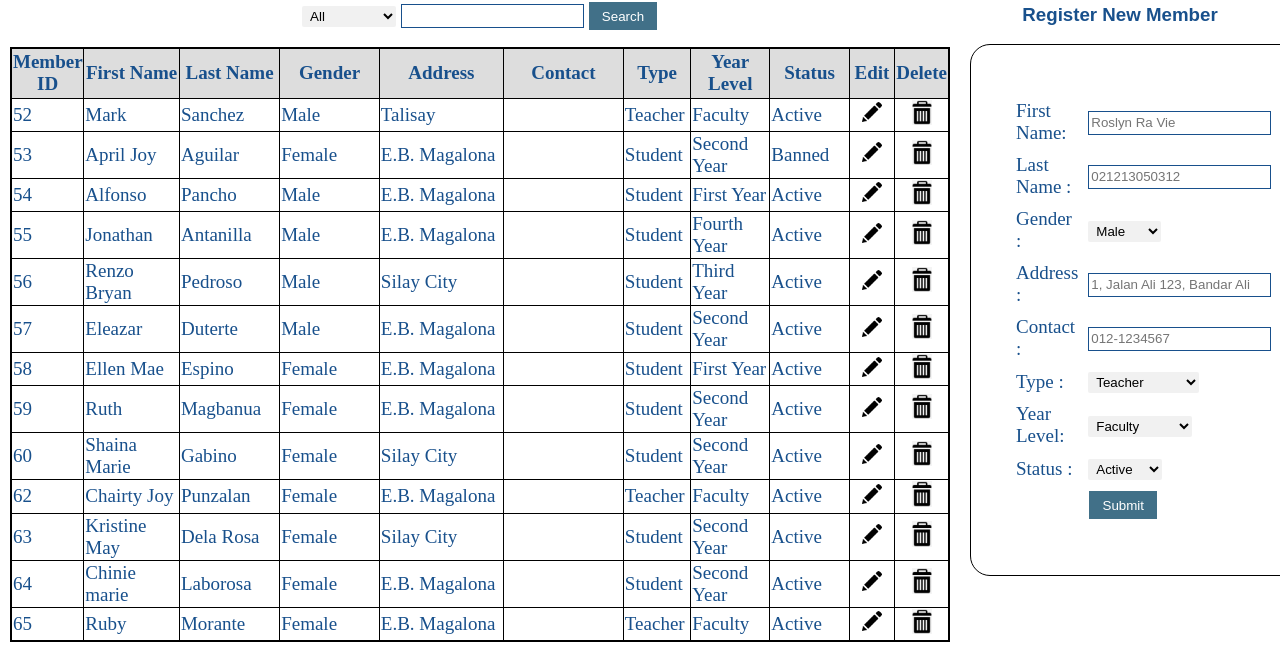
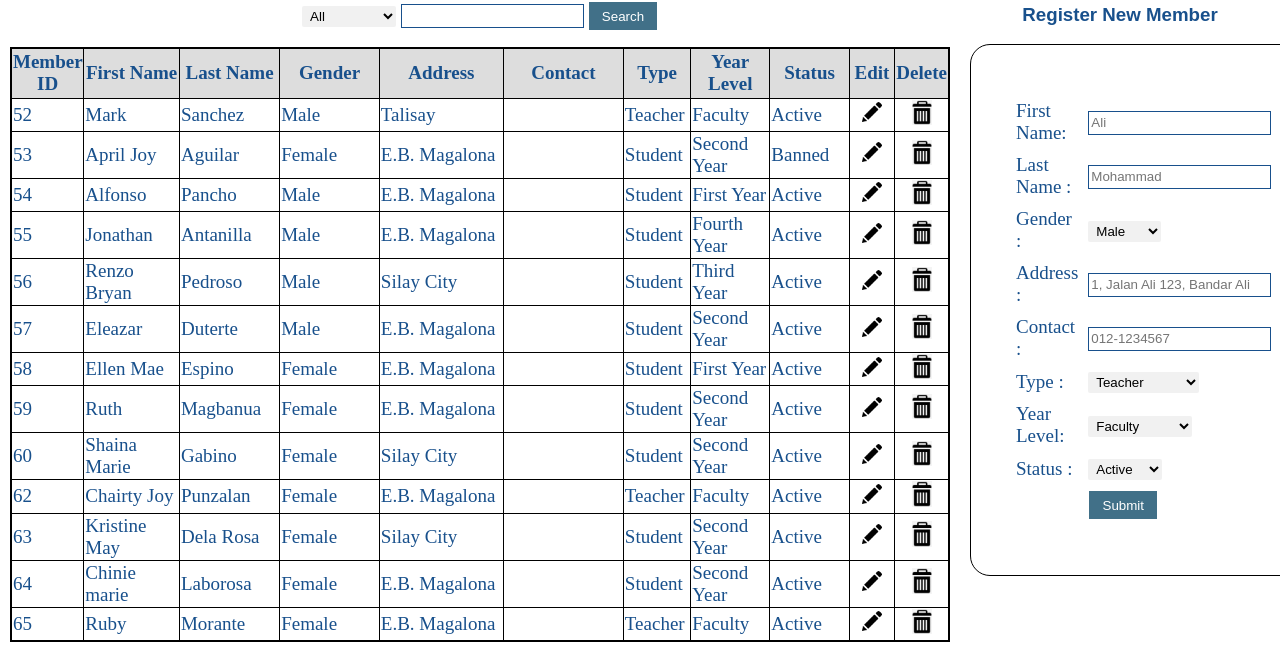
Before and after one commit to AmmarAzhad/COMP1044_CW_G2, a PHP site: page /member.php in a window 1280 px wide. Shown: the part 157-809 px from the top of the page. Run offline with PHP 8.4, Linux system fonts and the light colour scheme; data comes from the database, SQL or seed files in the repository.

Commit message:
replace placeholder

```diff
--- a/member.php
+++ b/member.php
@@ -250,14 +250,14 @@ else { echo "<center>No Records</center>";}
 <tr>
 <td></td>
 <td> First Name:</td>
-<td><input type="text" placeholder="Roslyn Ra Vie" name="i_firstname" required></td>
+<td><input type="text" placeholder="Ali" name="i_firstname" required></td>
 <td></td>
 </tr>
 
 <tr>
 <td></td>
 <td>Last Name :</td>
-<td><input type="text" placeholder="021213050312" name="lastname" required></td>
+<td><input type="text" placeholder="Mohammad" name="lastname" required></td>
 <td></td>
 </tr>
 
```
